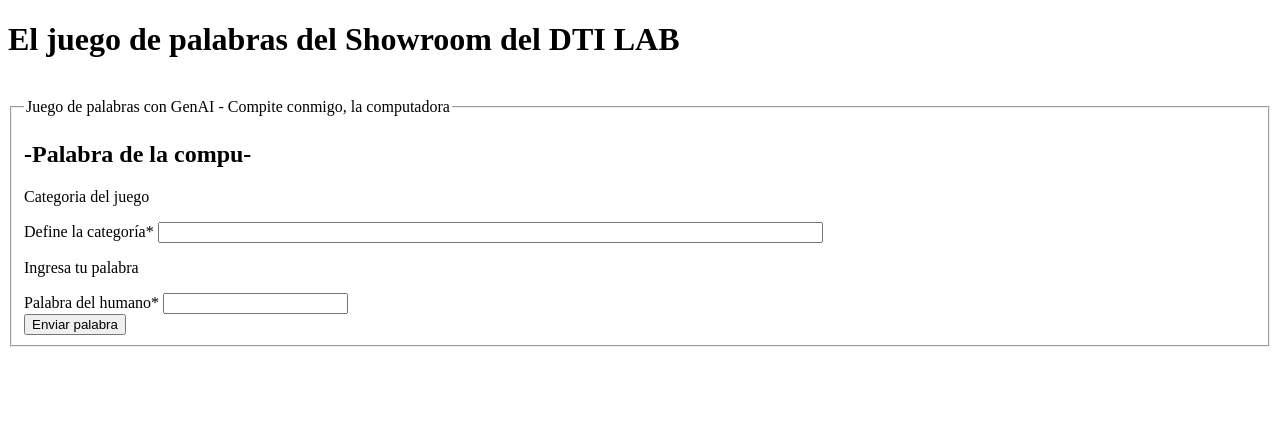
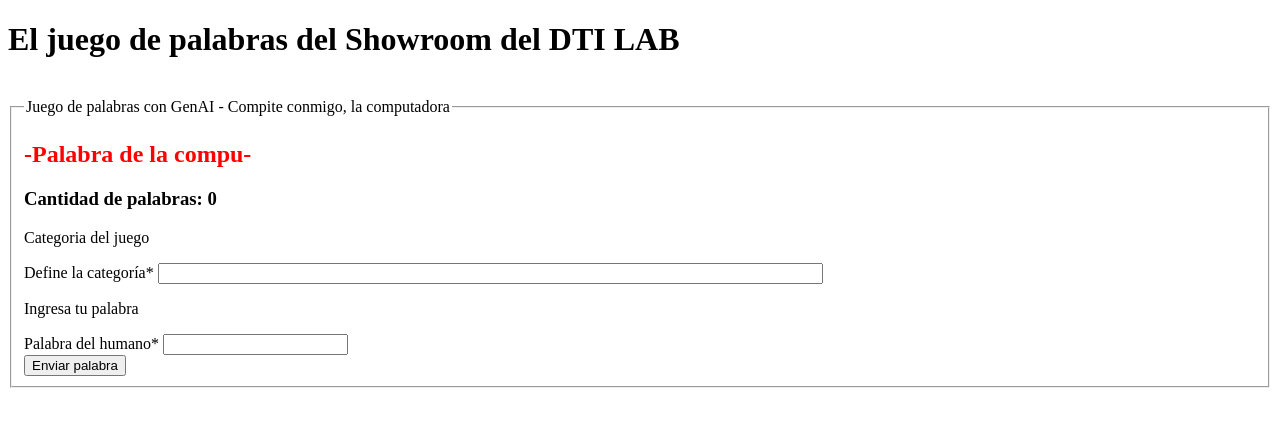
Before and after one commit to jjmiranda/word-game-genai, a Flask app: page / in a window 1280 px wide. Shown: the top 427 px of the page. Run offline with Flask 3, Linux system fonts and the light colour scheme.

Commit message:
Better interface

```diff
--- a/templates/index.html
+++ b/templates/index.html
@@ -3,10 +3,12 @@
     <head>
         <title>Word Game DTI Lab</title>
         <style>
+            .word-ai {
+                color: red;
+            }
             .blink {
                 animation: blinker 1.5s linear infinite;
                 color: red;
-                font-family: sans-serif;
             }
             @keyframes blinker {
                 50% {
@@ -24,6 +26,7 @@
             <fieldset>
                 <legend>Juego de palabras con GenAI - Compite conmigo, la computadora</legend>
                 <h2 class="word-ai" id="word-ai">-Palabra de la compu-</h2>
+                <h3 class="count" id="count">Cantidad de palabras: <span class="count-number" id="count-number">0</span></h3>
                 <p>Categoria del juego</p>
                 <div class="item">
                     <label for="fcat"> Define la categoría<span>*</span></label>
@@ -93,6 +96,7 @@
                             listado.push(data_json.nueva_palabra.toLowerCase());
                         }
                         console.log(listado);
+                        document.getElementById("count-number").innerHTML = listado.length;
                         document.getElementById("fword").select();
                     });
             }
```
